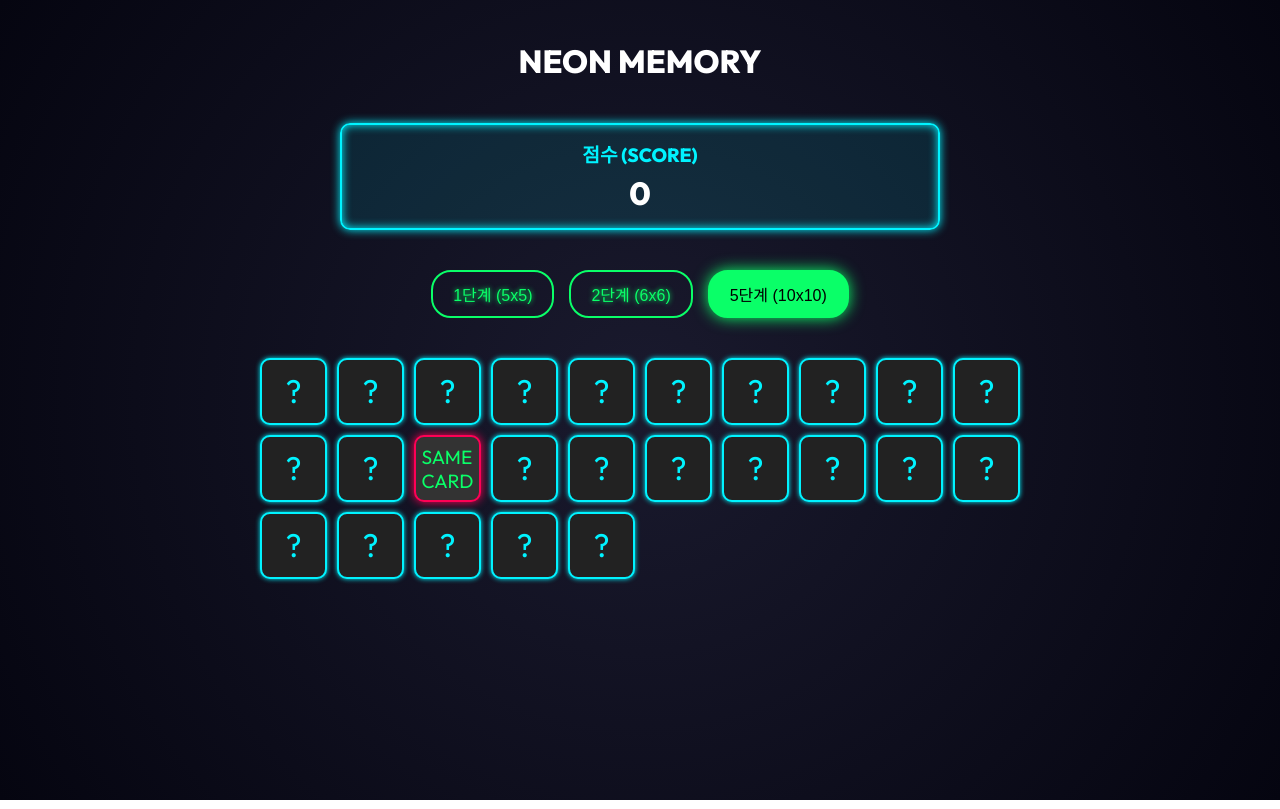
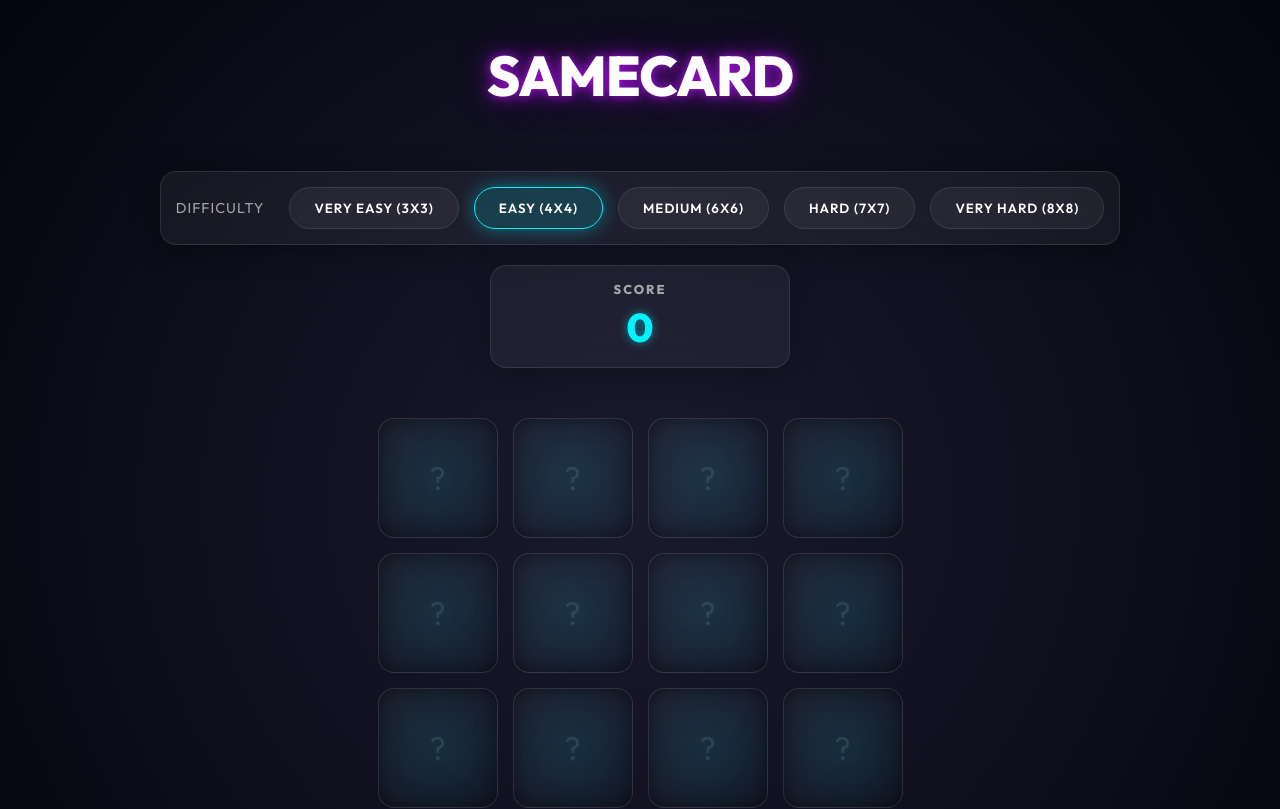
Before and after one commit to DevLime-FE/samecard, a React (Create React App) app: page / in a window 1280 px wide. Shown: the top 809 px of the page. Built offline with nearby package versions, Linux system fonts and the light colour scheme.

Commit message:
단계 추가 및 ui변경으로 인한 수정

```diff
--- a/src/App.tsx
+++ b/src/App.tsx
@@ -9,45 +9,46 @@ function App() {
   const { gameState, handleCardClick, changeLevel, resetGame } = useGameLogic();
 
   return (
-    <div className="App" style={{ minHeight: '100vh', display: 'flex', flexDirection: 'column', alignItems: 'center', padding: '20px' }}>
-      <h1 className="neon-title" onClick={resetGame} style={{ cursor: 'pointer' }}>
-        NEON MEMORY
+    <div className="App" style={{
+      display: 'flex',
+      flexDirection: 'column',
+      alignItems: 'center',
+      padding: '40px 20px',
+      gap: '30px',
+      maxWidth: '1200px',
+      margin: '0 auto'
+    }}>
+      <h1 className="title-glow" onClick={resetGame} style={{ cursor: 'pointer' }}>
+        SAMECARD
       </h1>
 
-      <ScoreBoard score={gameState.score} combo={gameState.combo} />
-
-      <LevelSelector currentLevel={gameState.level} onSelectLevel={changeLevel} />
+      <div style={{ display: 'flex', gap: '20px', width: '100%', justifyContent: 'center', flexWrap: 'wrap' }}>
+        <LevelSelector currentLevel={gameState.level} onSelectLevel={changeLevel} />
+        <ScoreBoard score={gameState.score} combo={gameState.combo} />
+      </div>
 
       {gameState.isGameComplete && (
         <div style={{
           position: 'fixed',
-          top: '50%',
-          left: '50%',
-          transform: 'translate(-50%, -50%)',
-          backgroundColor: 'rgba(0,0,0,0.9)',
-          padding: '40px',
-          border: '4px solid var(--neon-pink)',
-          borderRadius: '20px',
+          top: 0, left: 0, right: 0, bottom: 0,
+          backgroundColor: 'rgba(0,0,0,0.8)',
+          backdropFilter: 'blur(8px)',
+          display: 'flex',
+          justifyContent: 'center',
+          alignItems: 'center',
           zIndex: 1000,
-          textAlign: 'center'
         }}>
-          <h2 className="text-glow" style={{ fontSize: '3rem', color: 'var(--neon-pink)', margin: 0 }}>CLEAR!</h2>
-          <p style={{ fontSize: '1.5rem' }}>최종 점수: {gameState.score}</p>
-          <button
-            onClick={resetGame}
-            style={{
-              marginTop: '20px',
-              padding: '15px 30px',
-              fontSize: '1.2rem',
-              backgroundColor: 'var(--neon-blue)',
-              color: '#000',
-              border: 'none',
-              borderRadius: '10px',
-              fontWeight: 'bold'
-            }}
-          >
-            다시 하기
-          </button>
+          <div className="glass-panel animate-pop" style={{ padding: '60px', textAlign: 'center', border: '2px solid var(--neon-pink)' }}>
+            <h2 className="title-glow" style={{ fontSize: '4rem', margin: 0 }}>CLEAR!</h2>
+            <p className="status-text" style={{ fontSize: '2rem', marginTop: '20px' }}>Final Score: <span style={{ color: 'var(--neon-blue)' }}>{gameState.score}</span></p>
+            <button
+              onClick={resetGame}
+              className="glass-button"
+              style={{ marginTop: '40px', fontSize: '1.5rem', padding: '20px 40px', borderColor: 'var(--neon-green)', color: 'var(--neon-green)' }}
+            >
+              PLAY AGAIN
+            </button>
+          </div>
         </div>
       )}
 
--- a/src/components/Card.tsx
+++ b/src/components/Card.tsx
@@ -14,7 +14,7 @@ const Card: React.FC<CardComponentProps> = ({ card, onClick }) => {
                 width: '100%',
                 height: '100%',
                 aspectRatio: '1/1',
-                cursor: card.isMatched || card.isLogo ? 'default' : 'pointer',
+                cursor: card.isMatched ? 'default' : 'pointer',
             }}
             onClick={() => onClick(card.id)}
         >
@@ -23,55 +23,70 @@ const Card: React.FC<CardComponentProps> = ({ card, onClick }) => {
                     width: '100%',
                     height: '100%',
                     position: 'relative',
-                    transition: 'transform 0.6s',
+                    transition: 'transform 0.6s cubic-bezier(0.4, 0.0, 0.2, 1)',
                     transformStyle: 'preserve-3d',
                     transform: card.isFlipped ? 'rotateY(180deg)' : 'rotateY(0deg)',
                 }}
             >
-                {/* Front of Card (Unflipped State - Neon Border/Question Mark) */}
+                {/* Front of Card (Unflipped State) */}
                 <div
+                    className="glass-panel"
                     style={{
                         position: 'absolute',
                         width: '100%',
                         height: '100%',
                         backfaceVisibility: 'hidden',
-                        backgroundColor: '#222',
-                        border: '2px solid var(--neon-blue)',
-                        borderRadius: '10px',
-                        boxShadow: '0 0 5px var(--neon-blue)',
                         display: 'flex',
                         alignItems: 'center',
                         justifyContent: 'center',
                         fontSize: '2rem',
-                        color: 'var(--neon-blue)',
+                        color: 'rgba(255, 255, 255, 0.1)',
+                        background: 'linear-gradient(135deg, rgba(255,255,255,0.05) 0%, rgba(255,255,255,0.01) 100%)',
+                        border: '1px solid rgba(255,255,255,0.1)',
+                        boxShadow: 'inset 0 0 20px rgba(0,0,0,0.5)',
+                        overflow: 'hidden'
                     }}
                 >
-                    {card.isLogo ? 'LOGO' : '?'}
+                    <div style={{
+                        position: 'absolute',
+                        width: '150%',
+                        height: '150%',
+                        background: 'radial-gradient(circle, var(--neon-blue) 0%, transparent 70%)',
+                        opacity: 0.1,
+                        transform: 'translate(-50%, -50%)',
+                        top: '50%',
+                        left: '50%'
+                    }} />
+                    ?
                 </div>
 
                 {/* Back of Card (Flipped State - Emoji) */}
                 <div
+                    className="glass-panel"
                     style={{
                         position: 'absolute',
                         width: '100%',
                         height: '100%',
                         backfaceVisibility: 'hidden',
-                        backgroundColor: '#333',
-                        border: '2px solid var(--neon-pink)',
-                        borderRadius: '10px',
-                        boxShadow: '0 0 10px var(--neon-pink)',
+                        backgroundColor: 'rgba(20, 20, 30, 0.9)',
+                        border: '1px solid var(--neon-pink)',
+                        boxShadow: '0 0 15px rgba(255, 0, 85, 0.3)',
                         transform: 'rotateY(180deg)',
                         display: 'flex',
                         alignItems: 'center',
                         justifyContent: 'center',
                         fontSize: '2.5rem',
+                        overflow: 'hidden'
                     }}
                 >
-                    {card.emoji === 'NEON' ? (
-                        <span className="text-glow" style={{ fontSize: '1.2rem', color: 'var(--neon-green)' }}>SAME<br />CARD</span>
-                    ) : (
-                        card.emoji
-                    )}
+                    <div style={{
+                        position: 'absolute',
+                        top: 0, left: 0, right: 0, bottom: 0,
+                        background: 'radial-gradient(circle at center, rgba(188, 19, 254, 0.2) 0%, transparent 70%)',
+                    }} />
+                    <span style={{ position: 'relative', zIndex: 1, filter: 'drop-shadow(0 0 5px rgba(255,255,255,0.5))' }}>
+                        {card.emoji}
+                    </span>
                 </div>
             </div>
         </div>
--- a/src/components/GameBoard.tsx
+++ b/src/components/GameBoard.tsx
@@ -9,36 +9,32 @@ interface GameBoardProps {
 }
 
 const GameBoard: React.FC<GameBoardProps> = ({ level, cards, onCardClick }) => {
-    // map internal level ID (1, 2, 5) to grid size (5, 6, 10)
-    const getGridSize = (lvl: Level) => {
-        switch (lvl) {
-            case 1: return 5;
-            case 2: return 6;
-            case 5: return 10;
-            default: return 5;
-        }
-    };
+    // map level to grid size (it matches the level number now: 4->4, 6->6, 8->8)
+    const getGridSize = (lvl: Level) => lvl;
 
     const gridSize = getGridSize(level);
+
+    // Dynamic max-width based on grid size to prevent 4x4 from being too spread out
+    // 4x4 -> max 480px, 6x6 -> max 720px, 8x8 -> max 900px
+    const maxWidth = `${Math.min(gridSize * 110 + (gridSize - 1) * 15 + 40, 900)}px`;
 
     return (
         <div
             style={{
                 display: 'grid',
                 gridTemplateColumns: `repeat(${gridSize}, 1fr)`,
-                gap: '10px',
-                width: '95%',
-                maxWidth: '800px', // Constrain width for larger monitors
-                margin: '0 auto',
-                padding: '20px',
-                justifyItems: 'center', // Center cards in their cells
+                gap: '15px',
+                width: '100%',
+                maxWidth: maxWidth,
+                margin: '20px auto',
+                justifyItems: 'center',
+                perspective: '1000px'
             }}
         >
             {cards.map((card) => (
-                <div key={card.id} style={{ width: '100%', maxWidth: '80px', aspectRatio: '1/1' }}>
+                <div key={card.id} style={{ width: '100%', aspectRatio: '1/1' }}>
                     <Card card={card} onClick={onCardClick} />
                 </div>
-
             ))}
         </div>
     );
--- a/src/components/LevelSelector.tsx
+++ b/src/components/LevelSelector.tsx
@@ -7,30 +7,23 @@ interface LevelSelectorProps {
 }
 
 const LevelSelector: React.FC<LevelSelectorProps> = ({ currentLevel, onSelectLevel }) => {
-    const levels: Level[] = [1, 2, 5];
+    const levels: Level[] = [3, 4, 6, 7, 8];
     const levelLabels = {
-        1: '1단계 (5x5)',
-        2: '2단계 (6x6)',
-        5: '5단계 (10x10)'
+        3: 'Very Easy (3x3)',
+        4: 'Easy (4x4)',
+        6: 'Medium (6x6)',
+        7: 'Hard (7x7)',
+        8: 'Very Hard (8x8)'
     };
 
     return (
-        <div style={{ display: 'flex', gap: '15px', justifyContent: 'center', margin: '20px 0' }}>
+        <div className="glass-panel" style={{ display: 'flex', gap: '15px', padding: '15px', alignItems: 'center' }}>
+            <span className="status-text" style={{ marginRight: '10px', fontSize: '0.9rem', textTransform: 'uppercase', letterSpacing: '1px' }}>Difficulty</span>
             {levels.map((lvl) => (
                 <button
                     key={lvl}
                     onClick={() => onSelectLevel(lvl)}
-                    style={{
-                        padding: '10px 20px',
-                        fontSize: '1rem',
-                        color: currentLevel === lvl ? '#000' : 'var(--neon-green)',
-                        backgroundColor: currentLevel === lvl ? 'var(--neon-green)' : 'transparent',
-                        border: '2px solid var(--neon-green)',
-                        borderRadius: '20px',
-                        boxShadow: currentLevel === lvl ? '0 0 15px var(--neon-green)' : 'none',
-                        textShadow: currentLevel === lvl ? 'none' : '0 0 5px var(--neon-green)',
-                        transition: 'all 0.3s ease'
-                    }}
+                    className={`glass-button ${currentLevel === lvl ? 'active' : ''}`}
                 >
                     {levelLabels[lvl]}
                 </button>
--- a/src/components/ScoreBoard.tsx
+++ b/src/components/ScoreBoard.tsx
@@ -7,28 +7,22 @@ interface ScoreBoardProps {
 
 const ScoreBoard: React.FC<ScoreBoardProps> = ({ score, combo }) => {
     return (
-        <div style={{
+        <div className="glass-panel" style={{
             display: 'flex',
             justifyContent: 'space-around',
             alignItems: 'center',
-            width: '100%',
-            maxWidth: '600px',
-            margin: '20px auto',
-            padding: '15px',
-            border: '2px solid var(--neon-blue)',
-            borderRadius: '10px',
-            boxShadow: '0 0 10px var(--neon-blue), inset 0 0 10px var(--neon-blue)',
-            backgroundColor: 'rgba(0, 243, 255, 0.1)'
+            padding: '15px 30px',
+            minWidth: '300px'
         }}>
             <div style={{ textAlign: 'center' }}>
-                <h3 style={{ margin: 0, color: 'var(--neon-blue)', fontSize: '1.2rem', textTransform: 'uppercase' }}>점수 (SCORE)</h3>
-                <p className="text-glow" style={{ margin: '5px 0 0', fontSize: '2rem', fontWeight: 'bold' }}>{score}</p>
+                <h3 className="status-text" style={{ margin: 0, fontSize: '0.8rem', letterSpacing: '2px' }}>SCORE</h3>
+                <p style={{ margin: '5px 0 0', fontSize: '2.5rem', fontWeight: 'bold', color: 'var(--neon-blue)', textShadow: '0 0 10px rgba(0, 243, 255, 0.5)' }}>{score}</p>
             </div>
 
             {combo > 1 && (
                 <div style={{ textAlign: 'center', animation: 'pulse 0.5s infinite alternate' }}>
-                    <h3 style={{ margin: 0, color: 'var(--neon-pink)', fontSize: '1.2rem', textTransform: 'uppercase' }}>COMBO!</h3>
-                    <p className="text-glow" style={{ margin: '5px 0 0', fontSize: '2rem', fontWeight: 'bold', color: 'var(--neon-pink)' }}>x{combo}</p>
+                    <h3 className="status-text" style={{ margin: 0, fontSize: '0.8rem', letterSpacing: '2px', color: 'var(--neon-pink)' }}>COMBO</h3>
+                    <p style={{ margin: '5px 0 0', fontSize: '2.5rem', fontWeight: 'bold', color: 'var(--neon-pink)', textShadow: '0 0 10px rgba(255, 0, 85, 0.5)' }}>x{combo}</p>
                 </div>
             )}
         </div>
--- a/src/types.ts
+++ b/src/types.ts
@@ -1,11 +1,11 @@
-export type Level = 1 | 2 | 5; // 1단계(5x5), 2단계(6x6), 5단계(10x10)
+export type Level = 3 | 4 | 6 | 7 | 8; // Easy(4x4), Medium(6x6), Hard(7x7), Very Hard(8x8)
 
 export interface Card {
     id: string; // Unique ID for React keys
     emoji: string;
     isFlipped: boolean;
     isMatched: boolean;
-    isLogo?: boolean; // For the center card in 5x5 grid
+
 }
 
 export interface GameState {
```
Also changed, not shown: src/hooks/useGameLogic.ts (+14 -13 lines), 1 other file (tests, documents, lock files or other folders).
